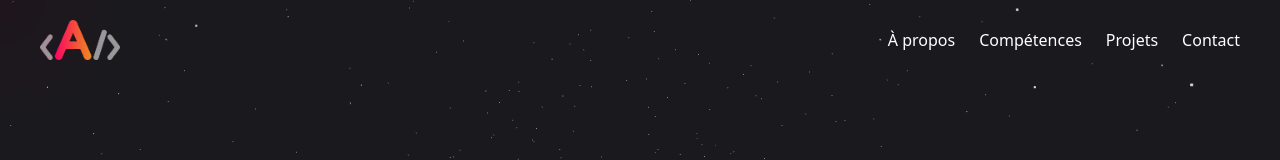
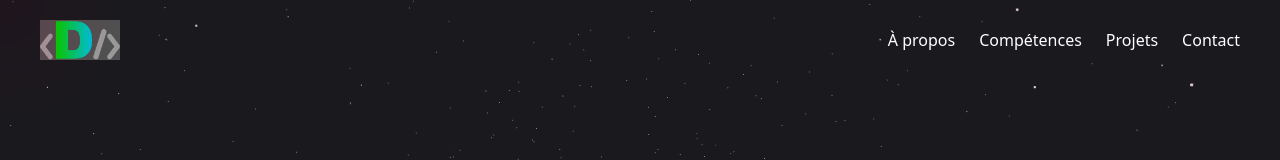
Before and after one commit to DorianCadiot/portfolio-alternance, a React (Vite) app: page / in a window 1280 px wide. Shown: the top 160 px of the page. Built offline with nearby package versions, Linux system fonts and the light colour scheme; no server answers.

Commit message:
Update Navbar.jsx

```diff
--- a/src/components/Navbar.jsx
+++ b/src/components/Navbar.jsx
@@ -68,7 +68,7 @@ const Navbar = () => {
           <div className="flex justify-between items-center py-5">
             <a href="#home" className="flex items-center">
               <img
-                src="logo.png"
+                src="Logo.png"
                 alt="Logo"
                 className="w-20 h-10 hover:scale-105 transition-transform"
               />
```
